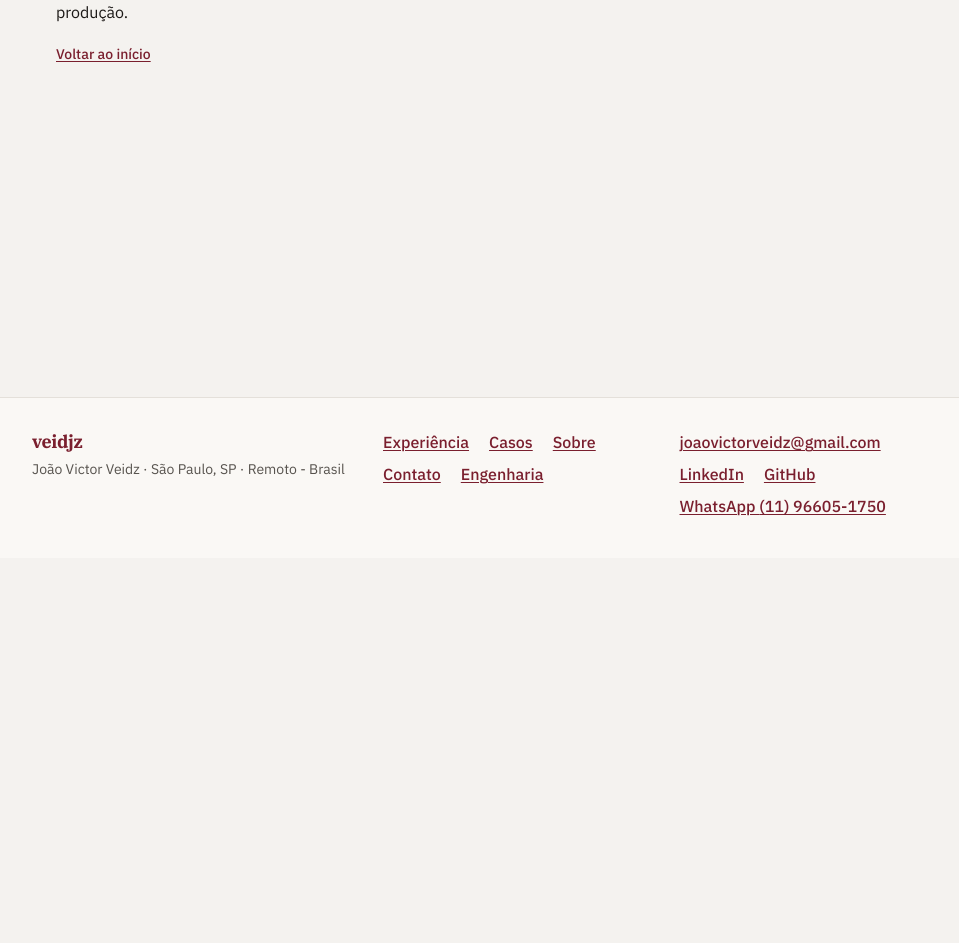
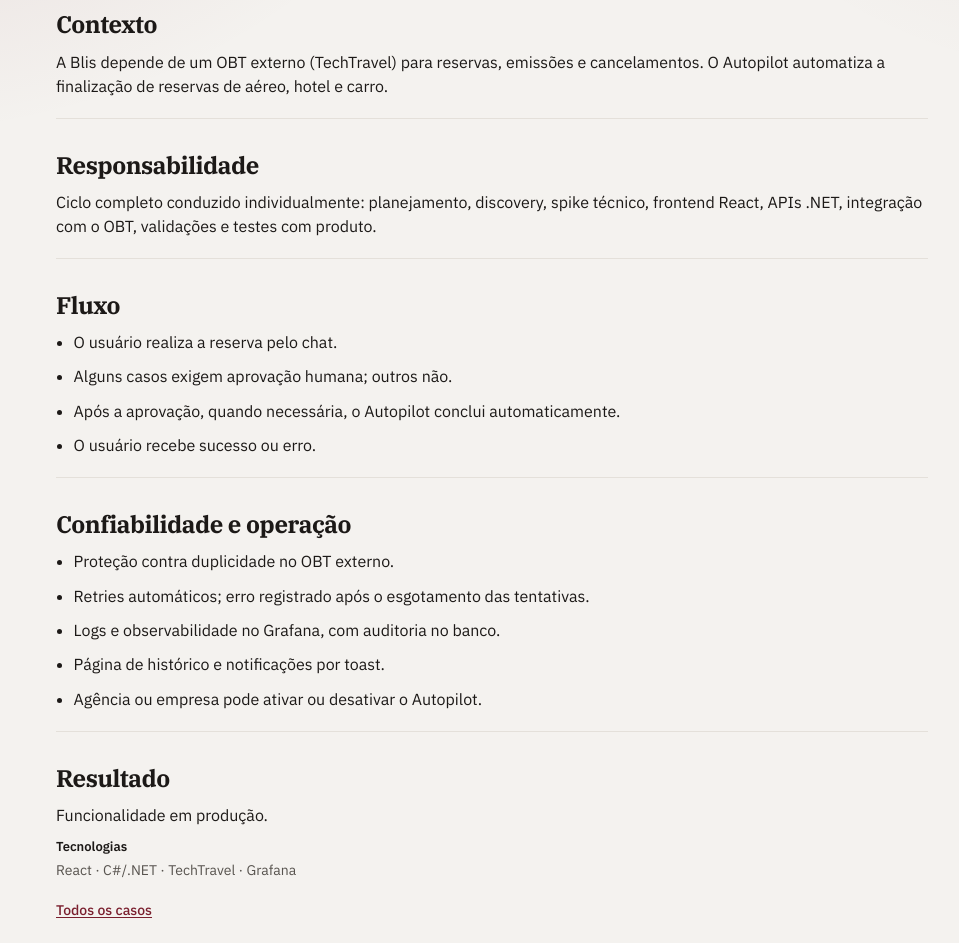
Before and after one commit to veidjz/veidjz-web, a Next.js app in the folder apps/web/: page /casos/autopilot in a window 1280 px wide. Shown: the part 242-1185 px from the top of the page, without its empty margins (148-1107 px from the left). Before the commit the page ends 800 px from the top, so only its background shows below. Built offline with nearby package versions, Linux system fonts and the light colour scheme.

Commit message:
feat: render detailed cases index and slug pages

```diff
--- /dev/null
+++ b/apps/web/src/app/casos/[slug]/page.module.css
@@ -0,0 +1,59 @@
+.meta {
+  display: grid;
+  gap: 0.35rem;
+}
+
+.section {
+  display: grid;
+  gap: 0.65rem;
+  padding: 1.25rem 0;
+  border-bottom: 1px solid var(--line);
+}
+
+.section:first-of-type {
+  padding-top: 0.5rem;
+}
+
+.section:last-child {
+  border-bottom: 0;
+  padding-bottom: 0;
+}
+
+.heading {
+  margin: 0;
+}
+
+.bullets {
+  display: grid;
+  gap: 0.65rem;
+  margin: 0;
+  padding: 0 0 0 1.1rem;
+}
+
+.techs {
+  margin: 0;
+  color: var(--muted);
+  font-size: 0.875rem;
+  line-height: 1.5;
+}
+
+.techLabel {
+  display: block;
+  margin-bottom: 0.2rem;
+  color: var(--ink);
+  font-weight: 600;
+  font-size: 0.8125rem;
+}
+
+.links {
+  display: flex;
+  flex-wrap: wrap;
+  gap: 0.5rem 1.25rem;
+  margin: 0;
+  padding: 0;
+  list-style: none;
+}
+
+.back {
+  margin: 0.5rem 0 0;
+}
--- a/apps/web/src/app/casos/[slug]/page.tsx
+++ b/apps/web/src/app/casos/[slug]/page.tsx
@@ -1,8 +1,9 @@
-import { Text } from '@veidjz/ui'
+import { Heading, Link, Text } from '@veidjz/ui'
 import type { Metadata } from 'next'
 import { notFound } from 'next/navigation'
 import { PageFrame } from '../../../components/PageFrame'
 import { cases, getCaseBySlug } from '../../../content/cases'
+import styles from './page.module.css'
 
 interface CasePageProps {
   params: Promise<{ slug: string }>
@@ -20,7 +21,10 @@ export async function generateMetadata({
   if (!item) {
     return { title: 'Caso' }
   }
-  return { title: item.title }
+  return {
+    title: item.title,
+    description: item.summary,
+  }
 }
 
 export default async function CasePage({ params }: CasePageProps) {
@@ -32,8 +36,87 @@ export default async function CasePage({ params }: CasePageProps) {
 
   return (
     <PageFrame title={item.title}>
-      <Text tone="muted">{item.company}</Text>
-      <Text>{item.summary}</Text>
+      <div className={styles.meta}>
+        <Text tone="muted">{item.company}</Text>
+        <Text size="sm">{item.competencies}</Text>
+      </div>
+
+      <section className={styles.section} aria-labelledby="case-context">
+        <Heading as="h2" size="md" id="case-context" className={styles.heading}>
+          Contexto
+        </Heading>
+        <Text>{item.context}</Text>
+      </section>
+
+      <section className={styles.section} aria-labelledby="case-role">
+        <Heading as="h2" size="md" id="case-role" className={styles.heading}>
+          Responsabilidade
+        </Heading>
+        <Text>{item.responsibility}</Text>
+      </section>
+
+      {item.sections.map((section) => {
+        const headingId = `case-${item.slug}-${section.heading
+          .toLowerCase()
+          .replace(/\s+/g, '-')}`
+        return (
+          <section
+            key={section.heading}
+            className={styles.section}
+            aria-labelledby={headingId}
+          >
+            <Heading
+              as="h2"
+              size="md"
+              id={headingId}
+              className={styles.heading}
+            >
+              {section.heading}
+            </Heading>
+            {section.paragraphs?.map((paragraph) => (
+              <Text key={paragraph}>{paragraph}</Text>
+            ))}
+            {section.bullets ? (
+              <ul className={styles.bullets}>
+                {section.bullets.map((bullet) => (
+                  <li key={bullet}>
+                    <Text as="span">{bullet}</Text>
+                  </li>
+                ))}
+              </ul>
+            ) : null}
+          </section>
+        )
+      })}
+
+      <section className={styles.section} aria-labelledby="case-result">
+        <Heading as="h2" size="md" id="case-result" className={styles.heading}>
+          Resultado
+        </Heading>
+        <Text>{item.result}</Text>
+        <p className={styles.techs}>
+          <span className={styles.techLabel}>Tecnologias</span>
+          {item.techs.join(' · ')}
+        </p>
+        {item.links ? (
+          <ul className={styles.links}>
+            {item.links.map((link) => (
+              <li key={link.href}>
+                <Link
+                  href={link.href}
+                  rel="noopener noreferrer"
+                  target="_blank"
+                >
+                  {link.label}
+                </Link>
+              </li>
+            ))}
+          </ul>
+        ) : null}
+        <Text size="sm" className={styles.back}>
+          <Link href="/casos">Todos os casos</Link>
+        </Text>
+      </section>
     </PageFrame>
   )
 }
--- /dev/null
+++ b/apps/web/src/app/casos/page.module.css
@@ -0,0 +1,39 @@
+.list {
+  display: grid;
+  gap: 0;
+  margin: 0.5rem 0 0;
+  padding: 0;
+  list-style: none;
+}
+
+.item {
+  display: grid;
+  gap: 0.5rem;
+  padding: 1.5rem 0;
+  border-bottom: 1px solid var(--line);
+}
+
+.item:first-child {
+  padding-top: 0.75rem;
+}
+
+.item:last-child {
+  border-bottom: 0;
+  padding-bottom: 0;
+}
+
+.head {
+  display: flex;
+  flex-wrap: wrap;
+  justify-content: space-between;
+  align-items: baseline;
+  gap: 0.25rem 1rem;
+}
+
+.title {
+  margin: 0;
+}
+
+.company {
+  flex-shrink: 0;
+}
```
Also changed, not shown: apps/web/src/app/casos/page.tsx (+16 -6 lines).
